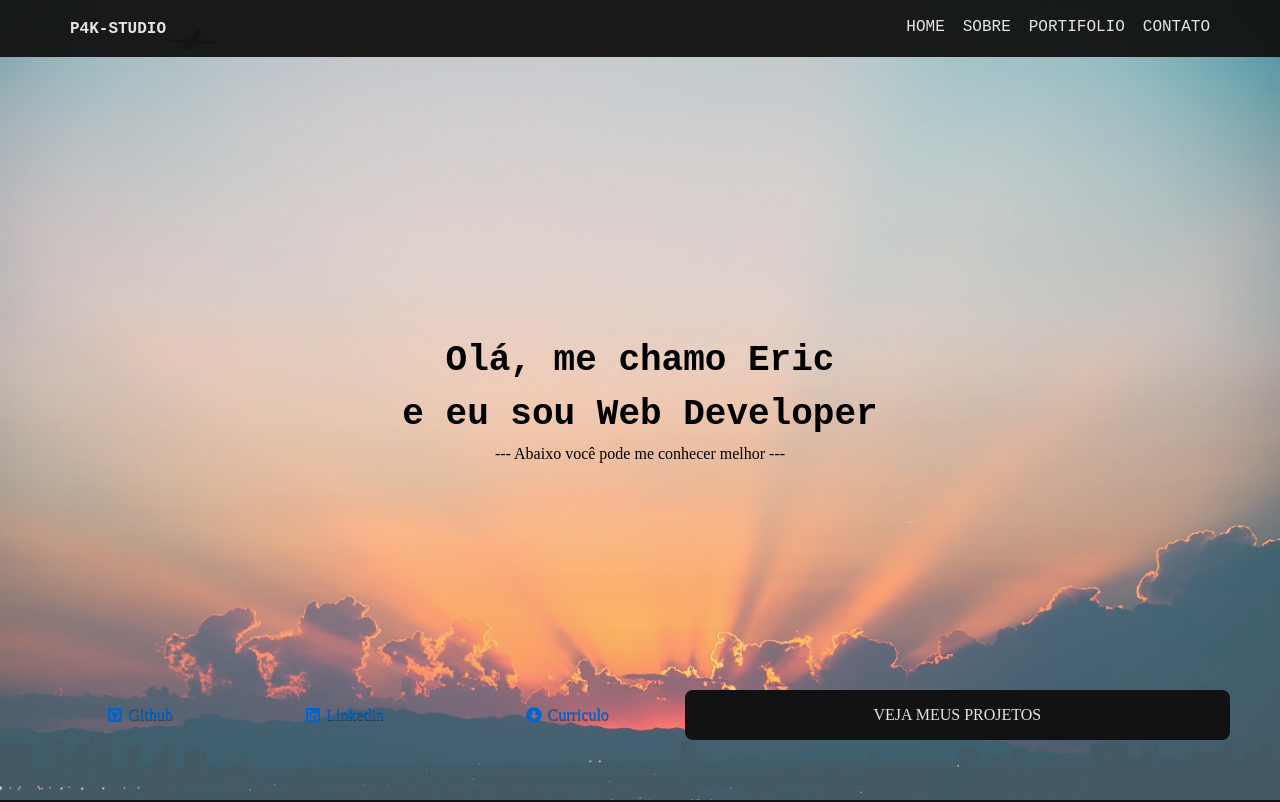
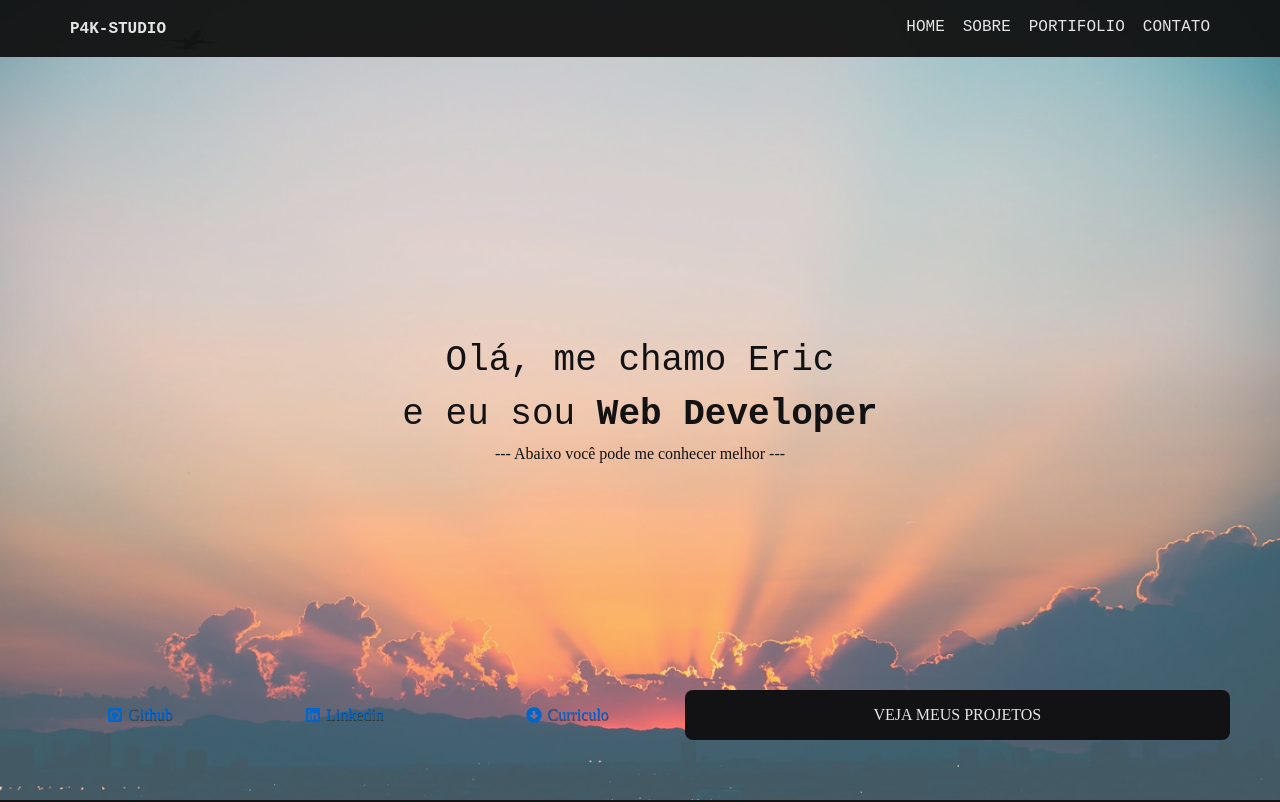
Before and after one commit to p4kz/almost-secret-project, a React (Vite) app: page / in a window 1280 px wide. Shown: the top 802 px of the page. Built offline with nearby package versions, Linux system fonts and the light colour scheme; a web font is replaced by a local one.

Commit message:
fix styles start section

```diff
--- a/src/components/StartSection/index.jsx
+++ b/src/components/StartSection/index.jsx
@@ -12,9 +12,8 @@ export default function StartSection () {
       <StartBox>
         <StartWrap>
           <div className="start__info">
-            <h2>Olá, me chamo Eric</h2>
-            <h2>e eu sou <strong lang="en">Web Developer</strong></h2>
-            <p>--- Abaixo você pode me conhecer melhor ---</p>
+            <h2 className="start__info--text">Olá, me chamo Eric <br/> e eu sou <strong lang="en">Web Developer</strong></h2>
+            <p className="start__info--description">--- Abaixo você pode me conhecer melhor ---</p>
           </div>
           <SocialMidia />
         </StartWrap>
--- a/src/components/StartSection/styles.jsx
+++ b/src/components/StartSection/styles.jsx
@@ -18,6 +18,7 @@ export const StartWrap = styled.div`
   min-width: 285px;
   height: 500px;
   margin: auto;
+  color: var(--font-black);
 
   .start__info {
     display: flex;
@@ -25,23 +26,26 @@ export const StartWrap = styled.div`
     justify-content: center;
     align-items: center;
     height: 100%;
+    text-align: center;
+  }
 
-    h2 {
+  .start__info--text {
     font-family: var(--font-mono);
     font-size: 3.6rem;
+    font-weight: 400;
   }
+
+  strong {
+    font-weight: bolder;
   }
 
   @media screen and (max-width: 768px) {
-
-    .start__info {
-      h2 {
+    .start__info--text {
       font-size: 2.3rem;
     }
 
-      p {
+    .start__info--description {
       font-size: 1.2rem;
     }
   }
-  }
 `
```
Lines whose indentation alone changed are shown as unchanged.
